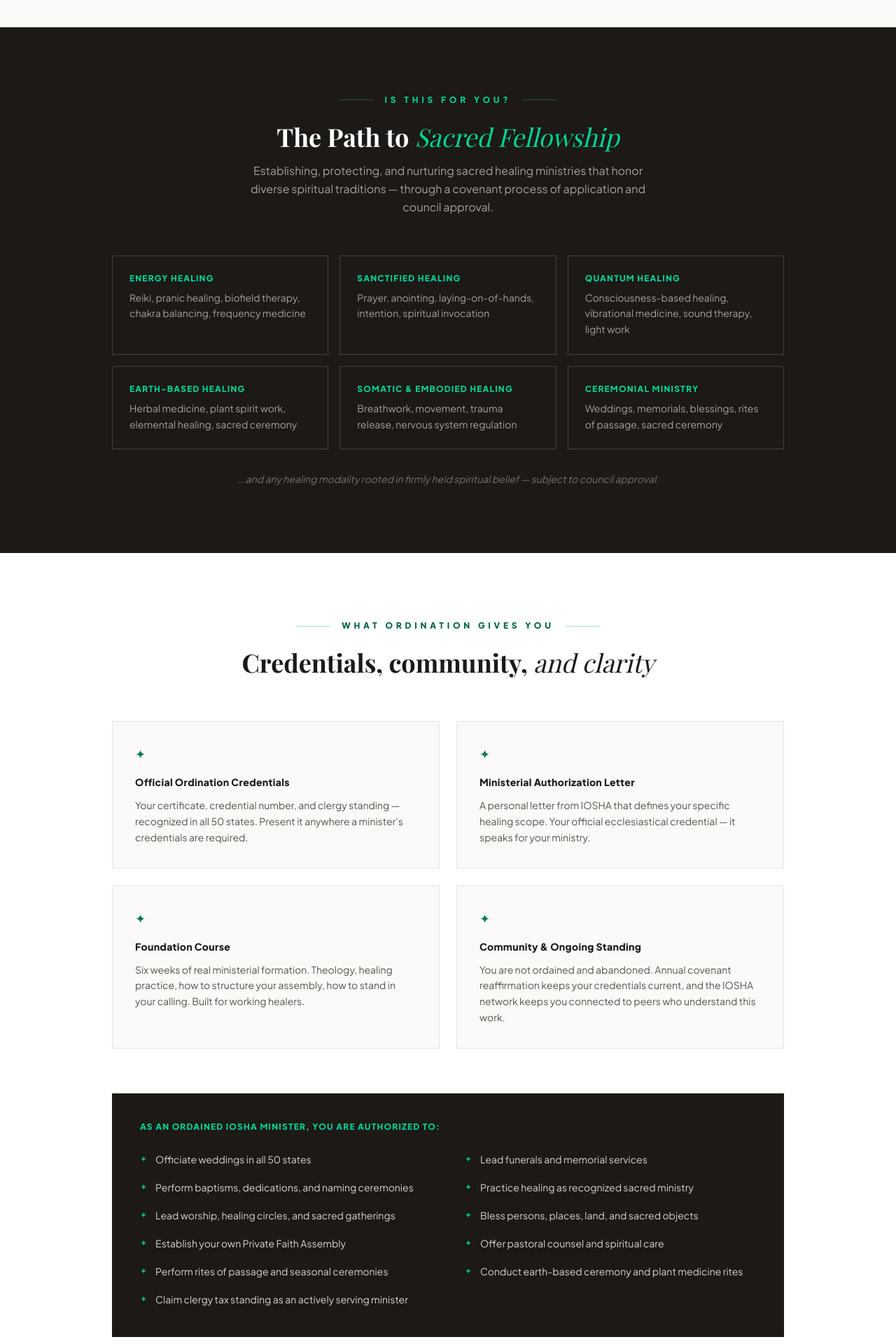
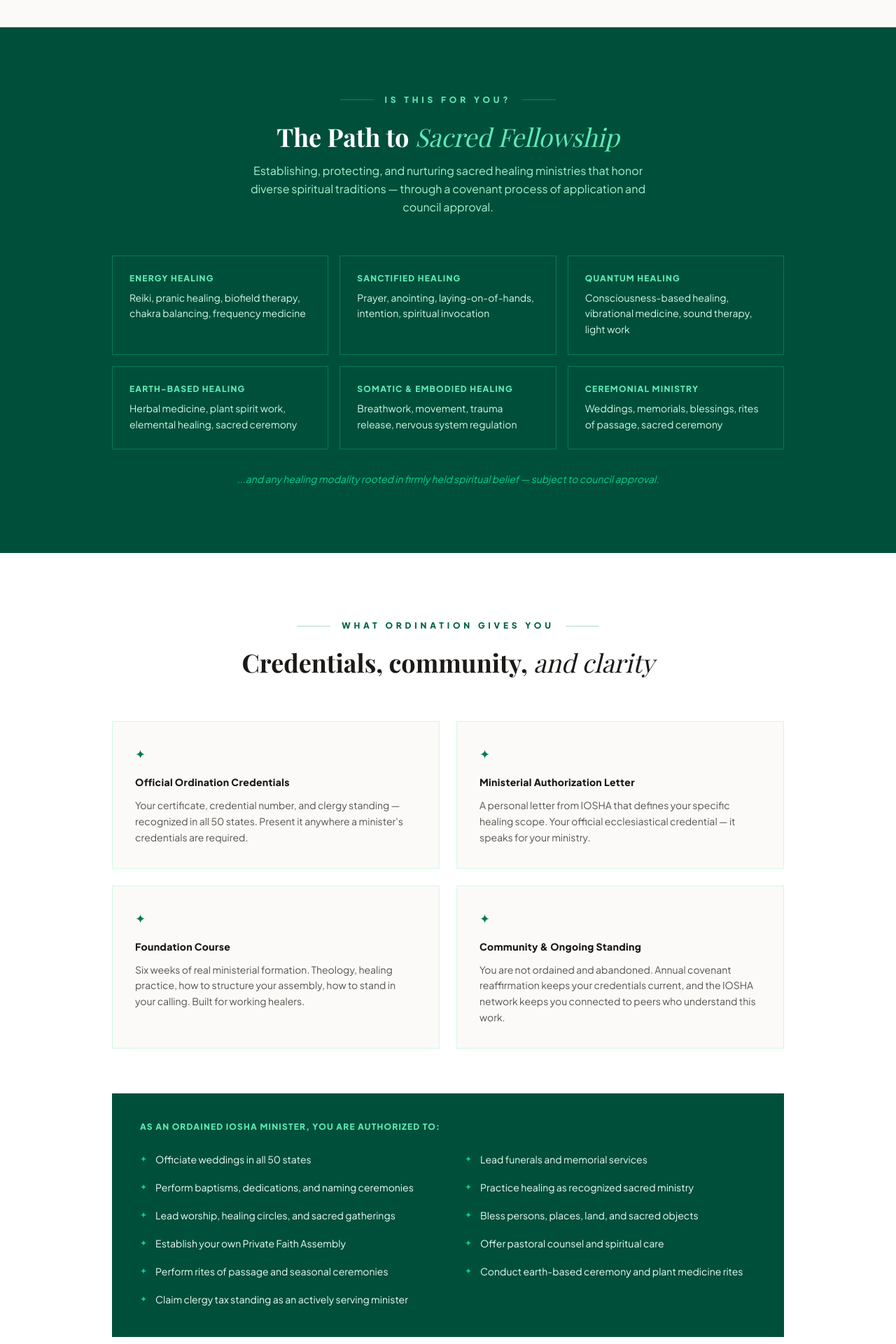
Before and after one commit to iosha2025/iosha-main-site, a Next.js app: page / in a window 1280 px wide. Shown: the part 820-2740 px from the top of the page at 70% size. Built offline with nearby package versions, Linux system fonts and the light colour scheme.

Commit message:
Green and white brand: replace all black/stone-900 with emerald-900 throughout

```diff
--- a/app/page.tsx
+++ b/app/page.tsx
@@ -25,7 +25,7 @@
                 <span className="text-[10px] tracking-widest text-stone-400 font-medium uppercase mt-1">International Order of Sacred Healing Arts</span>
               </div>
             </div>
-            <Link href="https://elder-portal.vercel.app/application/welcome" className="bg-stone-900 text-emerald-50 px-8 py-3 text-sm font-bold tracking-widest uppercase hover:bg-emerald-900 transition-all shadow-lg">
+            <Link href="https://elder-portal.vercel.app/application/welcome" className="bg-emerald-900 text-white px-8 py-3 text-sm font-bold tracking-widest uppercase hover:bg-emerald-800 transition-all shadow-lg">
               Apply Now
             </Link>
           </div>
@@ -37,9 +37,9 @@
         <div className="max-w-7xl mx-auto px-4 sm:px-6 lg:px-8 relative z-10">
           <div className="flex flex-col items-center text-center">
             <div className="flex items-center gap-4 mb-10">
-              <div className="h-[1px] w-12 bg-emerald-600/30"></div>
+              <div className="h-[1px] w-12 bg-emerald-700/30"></div>
               <span className="text-emerald-800 text-xs font-bold uppercase tracking-[0.4em]">Ordination Candidate Portal</span>
-              <div className="h-[1px] w-12 bg-emerald-600/30"></div>
+              <div className="h-[1px] w-12 bg-emerald-700/30"></div>
             </div>
             <h1 className="text-6xl md:text-8xl font-bold text-stone-900 mb-8 max-w-5xl leading-[1.05]" style={{ fontFamily: 'var(--font-playfair)' }}>
               The Path to <span className="italic font-light">Sacred Ministry</span>
@@ -48,43 +48,43 @@
               Establishing, protecting, and nurturing sacred healing ministries that honor diverse spiritual traditions.
             </p>
             <div className="flex flex-col sm:flex-row gap-6">
-              <Link href="https://elder-portal.vercel.app/application/welcome" className="bg-stone-900 text-emerald-50 px-12 py-5 font-bold text-sm tracking-[0.2em] uppercase hover:bg-emerald-900 transition-all shadow-2xl">
+              <Link href="https://elder-portal.vercel.app/application/welcome" className="bg-emerald-900 text-white px-12 py-5 font-bold text-sm tracking-[0.2em] uppercase hover:bg-emerald-800 transition-all shadow-2xl">
                 Begin Your Application
               </Link>
-              <a href="#who" className="border border-stone-200 text-stone-900 px-12 py-5 font-bold text-sm tracking-[0.2em] uppercase hover:bg-stone-50 transition-all">
+              <a href="#who" className="border border-emerald-800 text-emerald-900 px-12 py-5 font-bold text-sm tracking-[0.2em] uppercase hover:bg-emerald-50 transition-all">
                 Learn More
               </a>
             </div>
           </div>
         </div>
         <div className="absolute top-1/2 left-0 -translate-y-1/2 opacity-[0.03] pointer-events-none select-none">
-          <div className="text-[200px] font-bold leading-none" style={{ fontFamily: 'var(--font-playfair)' }}>IOSHA</div>
+          <div className="text-[200px] font-bold leading-none text-emerald-900" style={{ fontFamily: 'var(--font-playfair)' }}>IOSHA</div>
         </div>
       </section>
 
       {/* Who it's for */}
-      <section id="who" className="py-24 bg-stone-900">
+      <section id="who" className="py-24 bg-emerald-900">
         <div className="max-w-5xl mx-auto px-4 sm:px-6 lg:px-8 text-center">
           <div className="flex items-center justify-center gap-4 mb-6">
-            <div className="h-[1px] w-12 bg-emerald-500/40"></div>
-            <span className="text-emerald-400 text-xs font-bold uppercase tracking-[0.4em]">Is This for You?</span>
-            <div className="h-[1px] w-12 bg-emerald-500/40"></div>
+            <div className="h-[1px] w-12 bg-white/20"></div>
+            <span className="text-emerald-300 text-xs font-bold uppercase tracking-[0.4em]">Is This for You?</span>
+            <div className="h-[1px] w-12 bg-white/20"></div>
           </div>
           <h2 className="text-4xl font-bold text-white mb-4" style={{ fontFamily: 'var(--font-playfair)' }}>
-            The Path to <span className="italic font-light text-emerald-400">Sacred Fellowship</span>
+            The Path to <span className="italic font-light text-emerald-300">Sacred Fellowship</span>
           </h2>
-          <p className="text-stone-400 max-w-xl mx-auto mb-14 leading-relaxed">
+          <p className="text-emerald-200 max-w-xl mx-auto mb-14 leading-relaxed">
             Establishing, protecting, and nurturing sacred healing ministries that honor diverse spiritual traditions — through a covenant process of application and council approval.
           </p>
           <div className="grid md:grid-cols-2 lg:grid-cols-3 gap-4 text-left">
             {HEALING_ARTS.map((art) => (
-              <div key={art.title} className="border border-stone-700 p-6">
-                <h3 className="font-bold text-emerald-400 uppercase text-xs tracking-widest mb-2">{art.title}</h3>
-                <p className="text-stone-400 text-sm leading-relaxed">{art.description}</p>
+              <div key={art.title} className="border border-emerald-700 p-6">
+                <h3 className="font-bold text-emerald-300 uppercase text-xs tracking-widest mb-2">{art.title}</h3>
+                <p className="text-emerald-100 text-sm leading-relaxed">{art.description}</p>
               </div>
             ))}
           </div>
-          <p className="text-stone-500 text-sm italic mt-8">...and any healing modality rooted in firmly held spiritual belief — subject to council approval.</p>
+          <p className="text-emerald-400 text-sm italic mt-8">...and any healing modality rooted in firmly held spiritual belief — subject to council approval.</p>
         </div>
       </section>
 
@@ -93,9 +93,9 @@
         <div className="max-w-5xl mx-auto px-4 sm:px-6 lg:px-8">
           <div className="text-center mb-16">
             <div className="flex items-center justify-center gap-4 mb-6">
-              <div className="h-[1px] w-12 bg-emerald-600/30"></div>
+              <div className="h-[1px] w-12 bg-emerald-700/30"></div>
               <span className="text-emerald-800 text-xs font-bold uppercase tracking-[0.4em]">What Ordination Gives You</span>
-              <div className="h-[1px] w-12 bg-emerald-600/30"></div>
+              <div className="h-[1px] w-12 bg-emerald-700/30"></div>
             </div>
             <h2 className="text-4xl font-bold text-stone-900 mb-4" style={{ fontFamily: 'var(--font-playfair)' }}>
               Credentials, community, <span className="italic font-light">and clarity</span>
@@ -122,7 +122,7 @@
                 body: 'You are not ordained and abandoned. Annual covenant reaffirmation keeps your credentials current, and the IOSHA network keeps you connected to peers who understand this work.',
               },
             ].map((item) => (
-              <div key={item.title} className="bg-[#FCFAF8] border border-stone-200 p-8">
+              <div key={item.title} className="bg-[#FCFAF8] border border-emerald-100 p-8">
                 <span className="text-emerald-700 text-lg mb-4 block">✦</span>
                 <h3 className="font-bold text-stone-900 mb-3 text-sm tracking-wide">{item.title}</h3>
                 <p className="text-stone-600 text-sm leading-relaxed">{item.body}</p>
@@ -131,8 +131,8 @@
           </div>
 
           {/* As an ordained minister you can... */}
-          <div className="bg-stone-900 p-10">
-            <h3 className="text-emerald-400 text-xs font-bold uppercase tracking-widest mb-6">As an ordained IOSHA minister, you are authorized to:</h3>
+          <div className="bg-emerald-900 p-10">
+            <h3 className="text-emerald-300 text-xs font-bold uppercase tracking-widest mb-6">As an ordained IOSHA minister, you are authorized to:</h3>
             <div className="grid md:grid-cols-2 gap-x-12 gap-y-3">
               {[
                 'Officiate weddings in all 50 states',
@@ -148,8 +148,8 @@
                 'Claim clergy tax standing as an actively serving minister',
               ].map((right) => (
                 <div key={right} className="flex items-start gap-3 py-1">
-                  <span className="text-emerald-500 mt-0.5 text-xs">✦</span>
-                  <span className="text-stone-300 text-sm">{right}</span>
+                  <span className="text-emerald-400 mt-0.5 text-xs">✦</span>
+                  <span className="text-emerald-50 text-sm">{right}</span>
                 </div>
               ))}
             </div>
@@ -168,21 +168,21 @@
           </div>
           <div className="grid grid-cols-1 md:grid-cols-3 gap-16">
             <div className="text-center">
-              <span className="text-6xl text-emerald-100 font-bold mb-6 block italic" style={{ fontFamily: 'var(--font-playfair)' }}>01</span>
+              <span className="text-6xl text-emerald-200 font-bold mb-6 block italic" style={{ fontFamily: 'var(--font-playfair)' }}>01</span>
               <h3 className="text-2xl font-bold text-stone-900 mb-4 uppercase tracking-widest" style={{ fontFamily: 'var(--font-playfair)' }}>Invitation</h3>
               <p className="text-stone-500 leading-relaxed">
                 Learn about IOSHA&apos;s mission, bylaws, and Statement of Fundamental Truths. Discern if you are called to serve as a healing minister.
               </p>
             </div>
             <div className="text-center">
-              <span className="text-6xl text-emerald-100 font-bold mb-6 block italic" style={{ fontFamily: 'var(--font-playfair)' }}>02</span>
+              <span className="text-6xl text-emerald-200 font-bold mb-6 block italic" style={{ fontFamily: 'var(--font-playfair)' }}>02</span>
               <h3 className="text-2xl font-bold text-stone-900 mb-4 uppercase tracking-widest" style={{ fontFamily: 'var(--font-playfair)' }}>Application</h3>
               <p className="text-stone-500 leading-relaxed">
                 Submit your application to the Council with references, background verification, and ministerial credentials.
               </p>
             </div>
             <div className="text-center">
-              <span className="text-6xl text-emerald-100 font-bold mb-6 block italic" style={{ fontFamily: 'var(--font-playfair)' }}>03</span>
+              <span className="text-6xl text-emerald-200 font-bold mb-6 block italic" style={{ fontFamily: 'var(--font-playfair)' }}>03</span>
               <h3 className="text-2xl font-bold text-stone-900 mb-4 uppercase tracking-widest" style={{ fontFamily: 'var(--font-playfair)' }}>Ordainment</h3>
               <p className="text-stone-500 leading-relaxed">
                 If not already ordained, complete the Foundation Ordination Course to receive your ministerial credentials through IOSHA.
@@ -193,41 +193,41 @@
       </section>
 
       {/* CTA */}
-      <section className="py-28 bg-emerald-800">
+      <section className="py-28 bg-emerald-900">
         <div className="max-w-3xl mx-auto px-4 sm:px-6 lg:px-8 text-center">
           <h2 className="text-5xl font-bold text-white mb-6" style={{ fontFamily: 'var(--font-playfair)' }}>
             You don&apos;t have to<br /><span className="italic font-light">do this alone.</span>
           </h2>
-          <p className="text-emerald-100 text-lg mb-10 max-w-xl mx-auto leading-relaxed">
+          <p className="text-emerald-200 text-lg mb-10 max-w-xl mx-auto leading-relaxed">
             Many of us have been doing this work for years without standing, without community, without anyone who truly gets it. That ends here.
           </p>
-          <Link href="https://elder-portal.vercel.app/application/welcome" className="bg-white text-emerald-800 px-14 py-5 text-sm font-bold tracking-widest uppercase hover:bg-emerald-50 transition-all shadow-lg inline-block">
+          <Link href="https://elder-portal.vercel.app/application/welcome" className="bg-white text-emerald-900 px-14 py-5 text-sm font-bold tracking-widest uppercase hover:bg-emerald-50 transition-all shadow-lg inline-block">
             Apply for Ordination
           </Link>
-          <p className="text-emerald-300 text-sm mt-5">Applications personally reviewed by the Elders Council</p>
+          <p className="text-emerald-400 text-sm mt-5">Applications personally reviewed by the Elders Council</p>
         </div>
       </section>
 
       {/* Footer */}
-      <footer className="bg-stone-900 py-12">
+      <footer className="bg-emerald-900 border-t border-emerald-800 py-12">
         <div className="max-w-7xl mx-auto px-4 sm:px-6 lg:px-8">
           <div className="flex flex-col md:flex-row justify-between items-center gap-8 mb-8">
             <div className="flex items-center gap-4">
               <Image src="/iosha-logo.png" alt="IOSHA" width={120} height={120} className="object-contain brightness-0 invert" />
               <div>
                 <div className="text-white font-bold tracking-[0.2em] text-sm" style={{ fontFamily: 'var(--font-playfair)' }}>IOSHA</div>
-                <div className="text-stone-400 text-[9px] tracking-widest uppercase mt-1">International Order of Sacred Healing Arts</div>
+                <div className="text-emerald-400 text-[9px] tracking-widest uppercase mt-1">International Order of Sacred Healing Arts</div>
               </div>
             </div>
             <div className="flex gap-8 text-sm">
-              <Link href="https://ministerportal.vercel.app" className="text-stone-400 hover:text-emerald-400 transition-colors">Minister Portal</Link>
-              <Link href="https://elder-portal.vercel.app" className="text-stone-400 hover:text-emerald-400 transition-colors">Elder Portal</Link>
-              <Link href="https://elder-portal.vercel.app/application/welcome" className="text-emerald-400 hover:text-emerald-300 font-semibold transition-colors">Apply</Link>
+              <Link href="https://ministerportal.vercel.app" className="text-emerald-300 hover:text-white transition-colors">Minister Portal</Link>
+              <Link href="https://elder-portal.vercel.app" className="text-emerald-300 hover:text-white transition-colors">Elder Portal</Link>
+              <Link href="https://elder-portal.vercel.app/application/welcome" className="text-white font-semibold hover:text-emerald-200 transition-colors">Apply</Link>
             </div>
           </div>
-          <div className="border-t border-stone-800 pt-6 flex flex-col md:flex-row justify-between items-center gap-2">
-            <p className="text-stone-600 text-xs">© 2025–2026 IOSHA — International Order of Sacred Healing Arts. All rights reserved.</p>
-            <p className="text-stone-700 text-xs">A 508(c)(1)(A) Faith-Based Organization</p>
+          <div className="border-t border-emerald-800 pt-6 flex flex-col md:flex-row justify-between items-center gap-2">
+            <p className="text-emerald-500 text-xs">© 2025–2026 IOSHA — International Order of Sacred Healing Arts. All rights reserved.</p>
+            <p className="text-emerald-600 text-xs">A 508(c)(1)(A) Faith-Based Organization</p>
           </div>
         </div>
       </footer>
```
